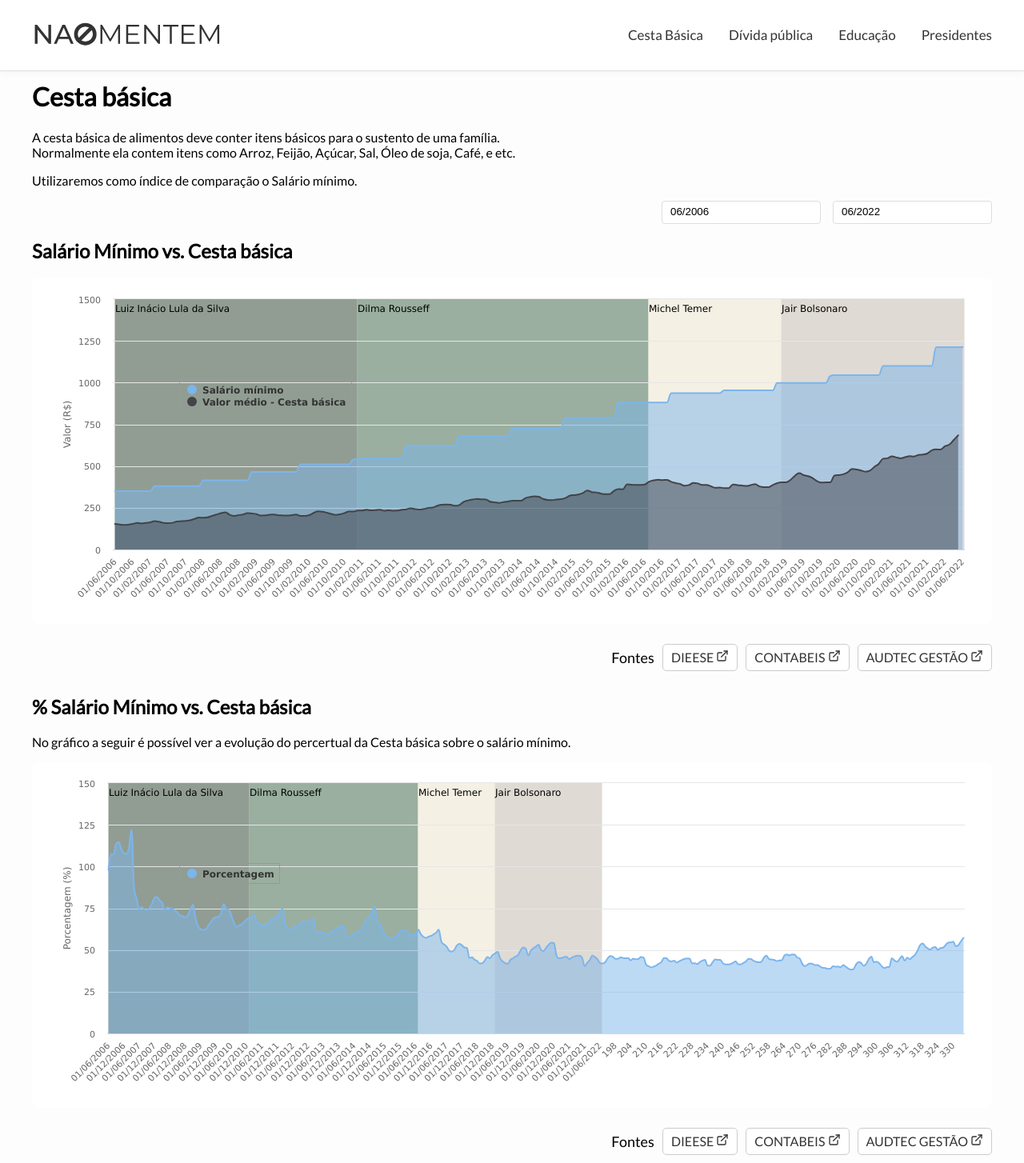
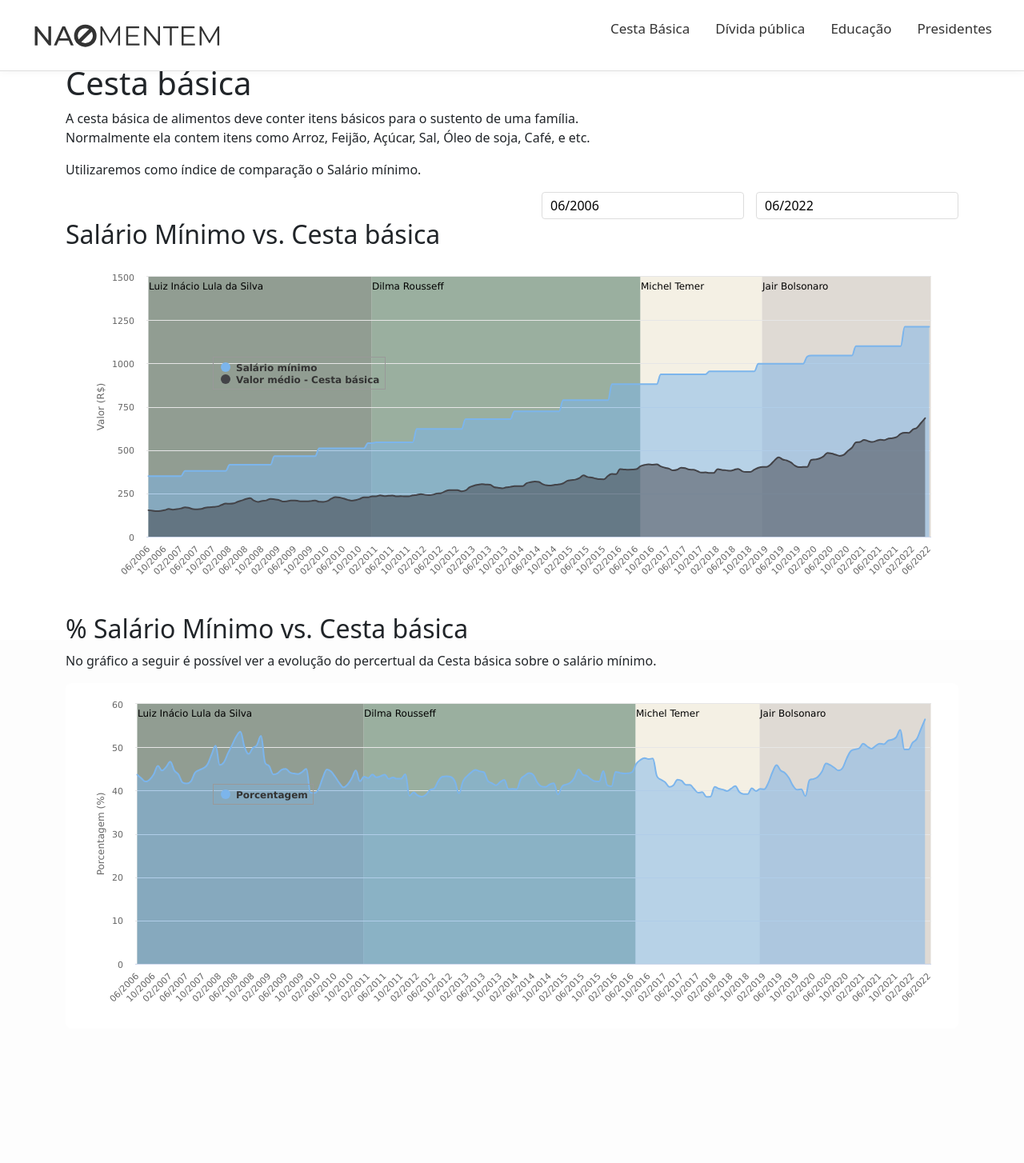
Before and after one commit to regular-alves/numeros-nao-mentem, a React (Create React App) app: page /cesta-basica in a window 1280 px wide. Shown: the whole page at 80% size. After the commit the page ends 1301 px from the top, so only its background shows below. Built offline with nearby package versions, Linux system fonts and the light colour scheme.

Commit message:
added: missing DTO

```diff
--- /dev/null
+++ b/src/Dtos/FoodVsSalary.js
@@ -0,0 +1,38 @@
+import FoodBasket from "./FoodBasket";
+import Salary from "./Salary";
+import { getDateInterval } from "../utils";
+
+class FoodVsSalary {
+  foodBasket = null;
+  salary = null;
+
+  constructor() {
+    this.foodBasket = new FoodBasket();
+    this.salary = new Salary();
+  }
+
+  getPeriod(f, t) {
+    const values = [];
+    const dates = getDateInterval(f, t);
+    const food = this.foodBasket.getPeriodValues(f,t);
+    const salary = this.salary.getPeriodSeries(f,t);
+
+    for (let i = 0; i < dates.length; i++) {
+      const percent = (food[i] / salary[i]) * 100;
+
+      values.push({
+        date: dates[i],
+        value: parseFloat(percent.toFixed(2))
+      });
+    }
+
+    return values;
+  }
+
+  getPeriodValues(f, t) {
+    return this.getPeriod(f, t)
+      .map(v => v.value);
+  }
+}
+
+export default FoodVsSalary;
--- a/src/Pages/BasicFoodBasket/index.js
+++ b/src/Pages/BasicFoodBasket/index.js
@@ -1,29 +1,27 @@
 import React, { useState } from "react";
 import Header from "../Header";
-import Wrapper from "../../Components/Wrapper";
-
 import {
   invertByDate,
   getDateInterval,
-  slashedDate,
+  slashedMonthYear,
   getMinDate,
-  getMaxDate,
-  handleDateParams
+  getMaxDate
 } from '../../utils';
-
 import Salary from "../../Dtos/Salary";
 import FoodBasket from "../../Dtos/FoodBasket";
 import Presidents from "../../Dtos/Presidents";
-import minimunSalary from '../../Dtos/DataSets/minimun-salary.json';
-import basicBasketAverage from '../../Dtos/DataSets/basic-basket-average.json';
+
 import Chart from "../../Components/Chart";
 import Sources from "../../Components/Sources";
 import IntervalPicker from "../../Components/IntervalPicker";
+import FoodVsSalary from "../../Dtos/FoodVsSalary";
+import { Col, Container, Row } from "react-bootstrap";
 
 const BasicFoodBasket = () => {
   const salary = new Salary();
   const foodBasket = new FoodBasket();
   const presidents = new Presidents();
+  const foodVsSalary = new FoodVsSalary();
 
   let toDate = new Date(
     new Date().getFullYear(),
@@ -79,38 +77,15 @@ const BasicFoodBasket = () => {
       }
   };
 
-  const invertedDateSalaries = minimunSalary.data
-    .sort(invertByDate)
-    .map(salary => ({
-      ...salary,
-      start: new Date(salary.start),
-    }));
-
-  const categories = getDateInterval(from, to).map(d => slashedDate(d));
+  const categories = getDateInterval(from, to).map(d => slashedMonthYear(d));
   const plotBands = presidents.toPlotBands(from, to);
-
-  const minimumSalaries = [];
-  const presidentsPlotBands = {};
-
-  basicBasketAverage.series.dates.map((date, index) => {
-    const dateObj = new Date(date);
-
-    for(let i = 0; i<invertedDateSalaries.length; i++) {
-      const salary = invertedDateSalaries[i];
-
-      if(salary.start < dateObj) {
-        minimumSalaries.push(salary.value);
-        break;
-      }
-    }
-
-    return date;
-  });
 
   return (
     <>
       <Header />
-      <Wrapper>
+      <Container>
+        <Row>
+          <Col>
             <h1>Cesta básica</h1>
             <p>
               A cesta básica de alimentos deve conter itens básicos para o sustento de uma família.<br/>
@@ -119,7 +94,10 @@ const BasicFoodBasket = () => {
             <p>
               Utilizaremos como índice de comparação o Salário mínimo.
             </p>
-
+          </Col>
+        </Row>
+        <Row>
+          <Col>
             <IntervalPicker
               to={new Date(to)}
               from={new Date(from)}
@@ -128,7 +106,11 @@ const BasicFoodBasket = () => {
               setTo={(f) => setTo(f)}
               setFrom={(f) => setFrom(f)}
             />
+          </Col>
+        </Row>
 
+        <Row>
+          <Col>
             <h2>Salário Mínimo vs. Cesta básica</h2>
             <Chart
               options={{
@@ -159,7 +141,11 @@ const BasicFoodBasket = () => {
                 ]
               }}
             />
-        <Sources sources={[ ...basicBasketAverage.sources, ...minimunSalary.sources ]} />
+          </Col>
+        </Row>
+
+        <Row>
+          <Col>
             <h2>% Salário Mínimo vs. Cesta básica</h2>
             <p>No gráfico a seguir é possível ver a evolução do percertual da Cesta básica sobre o salário mínimo.</p>
             <Chart
@@ -182,16 +168,14 @@ const BasicFoodBasket = () => {
                 series: [
                   {
                     name: 'Porcentagem',
-                data: minimumSalaries.map((item, key) => {
-                  const percent = (basicBasketAverage.series.values[key] / item) * 100;
-                  return parseFloat(percent.toFixed(2));
-                })
+                    data: foodVsSalary.getPeriodValues(from, to)
                   }
                 ]
             }}
             />
-        <Sources sources={[ ...basicBasketAverage.sources, ...minimunSalary.sources ]} />
-      </Wrapper>
+          </Col>
+        </Row>
+      </Container>
     </>
   );
 }
--- a/src/index.js
+++ b/src/index.js
@@ -4,6 +4,7 @@ import App from './App';
 import reportWebVitals from './reportWebVitals';
 
 import './index.css';
+import 'bootstrap/dist/css/bootstrap.min.css';
 
 const root = ReactDOM.createRoot(document.getElementById('root'));
 root.render(
--- a/src/utils.js
+++ b/src/utils.js
@@ -67,7 +67,7 @@ const getDateInterval = (f, t) => {
   return values;
 }
 
-const slashedDate = d => {
+const slashedFullDate = d => {
   try {
     const day = `${d.getDate()}`.padStart(2, 0);
     const month = `${d.getMonth() + 1}`.padStart(2, 0);
@@ -77,7 +77,17 @@ const slashedDate = d => {
   } catch (error) {
     console.log({error, type: typeof d});
   }
+}
 
+const slashedMonthYear = d => {
+  try {
+    const month = `${d.getMonth() + 1}`.padStart(2, 0);
+    const year = d.getFullYear();
+
+    return `${month}/${year}`;
+  } catch (error) {
+    console.log({error, type: typeof d});
+  }
 }
 
 const getMinDate = params => {
@@ -94,7 +104,8 @@ export {
   getAvg,
   handleDateParams,
   getDateInterval,
-  slashedDate,
+  slashedFullDate,
+  slashedMonthYear,
   getMinDate,
   getMaxDate
 };
```
Lines whose indentation alone changed are shown as unchanged.
